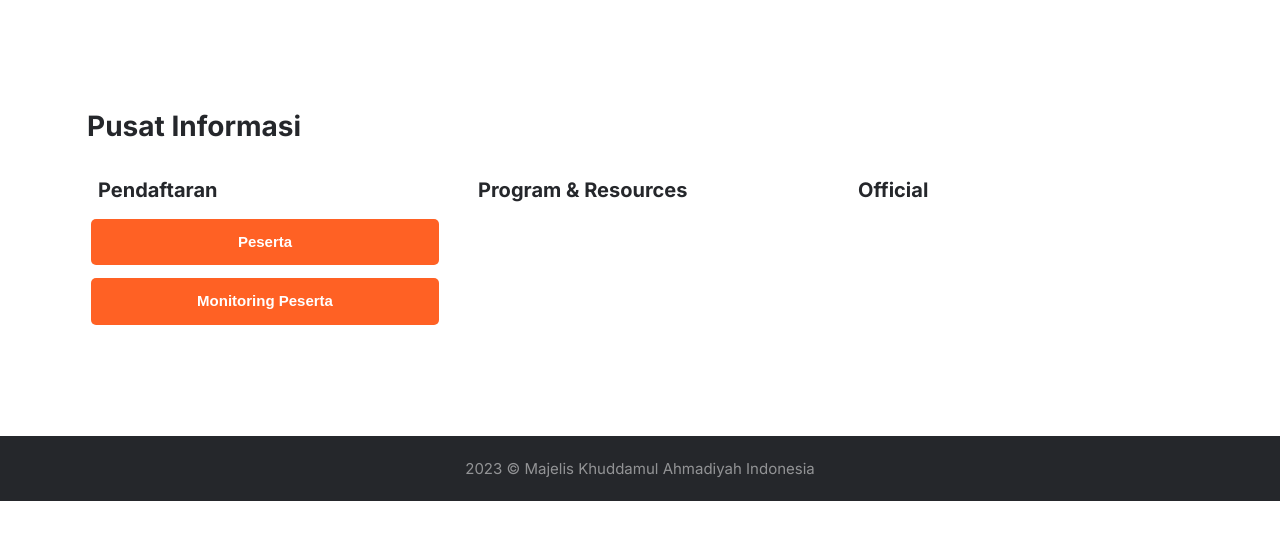
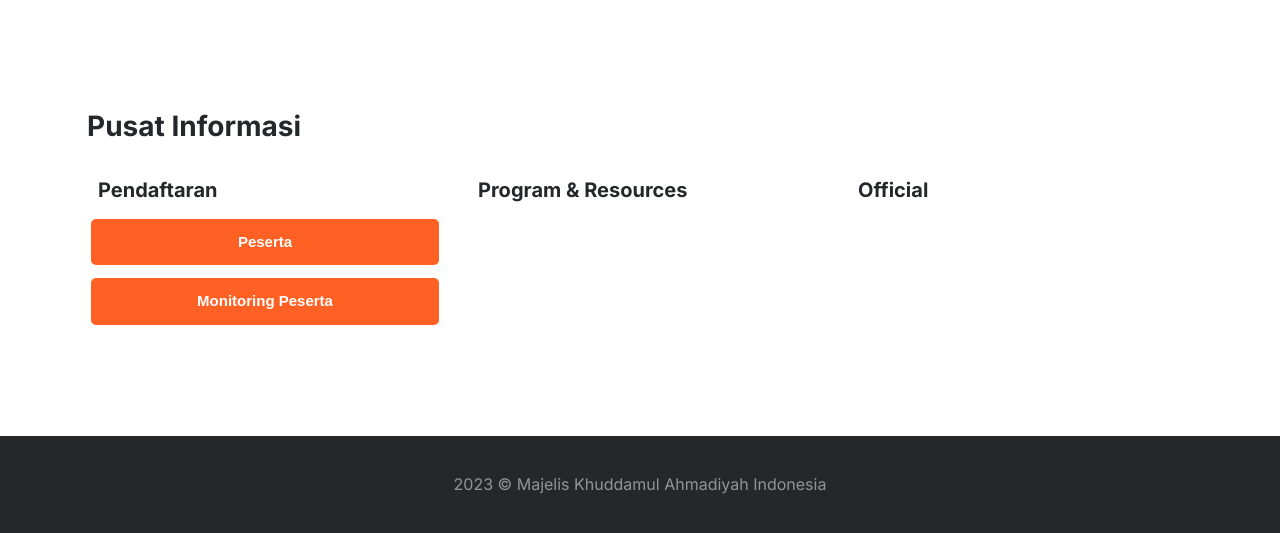
Before and after one commit to BagjaAb21/ijtima-2023.github.io, a plain HTML site: page index.html in a window 1280 px wide. Shown: the part 497-1030 px from the top of the page. Before the commit the page ends 998 px from the top, so only its background shows below. Drawn offline with Linux system fonts and the light colour scheme; a web font is replaced by a local one.

Commit message:
same like previously

```diff
--- a/index.html
+++ b/index.html
@@ -592,8 +592,8 @@
                     <!--end social-->
                   </div>
                   <!--end footer-terms-->
-                  <div class="text-center" style="margin: 20px auto;">
-                    <p class="text-white-50">
+                  <div class="text-center" style="margin: 35px auto;">
+                    <p class="text-white-50" style="font-size: medium;">
                       <script>
                         document.write(new Date().getFullYear());
                       </script>
@@ -610,7 +610,7 @@
         <!-- footer & cta end -->
 
         <!-- Back to top -->
-        <a href="#" onclick="topFunction()" class="back-to-top-btn btn btn-dark" id="back-to-top"><i class="mdi mdi-chevron-up"></i></a>
+        <a href="#home" onclick="topFunction()" class="back-to-top-btn btn btn-dark" id="back-to-top"><i class="mdi mdi-chevron-up"></i></a>
 
         <!-- javascript -->
         <script src="js/bootstrap.bundle.min.js"></script>
```
